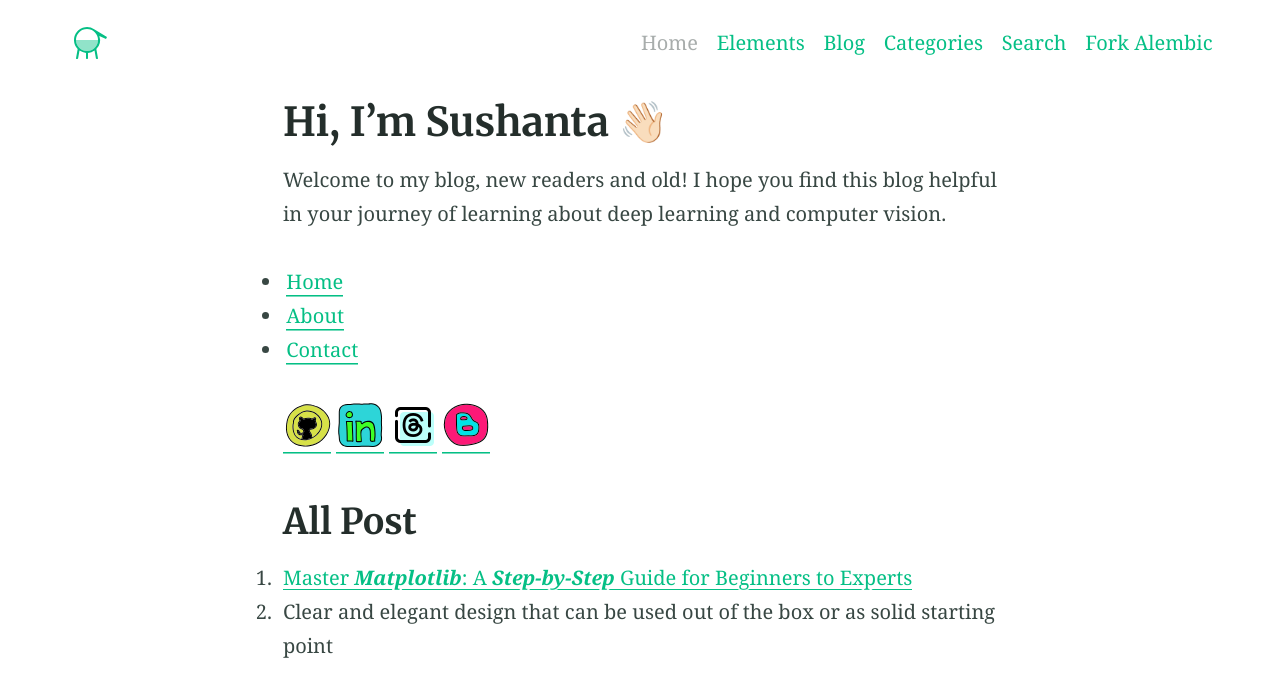
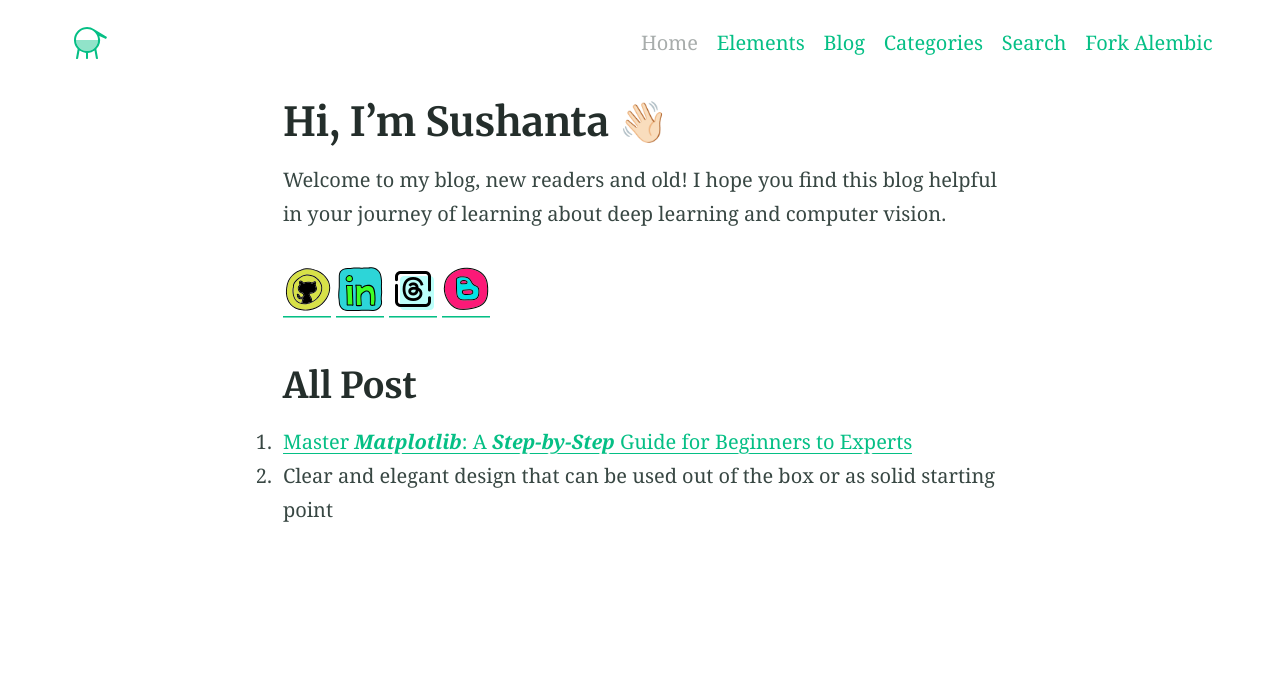
Before and after one commit to hi-sushanta/hi-sushanta.github.io, a Jekyll site: the page built from index.md, in a window 1280 px wide. Shown: the top 697 px of the page. Built offline with Jekyll 4.4.1, drawn with Linux system fonts in a browser that asks for light colours.

Commit message:
Update index.md

```diff
--- a/index.md
+++ b/index.md
@@ -5,14 +5,6 @@ excerpt: "Welcome to my blog, new readers and old! I hope you find this blog hel
 
 Welcome to my blog, new readers and old! I hope you find this blog helpful in your journey of learning about deep learning and computer vision.
 
-<nav class="nav">
-  <ul>
-    <li><a href="https://www.example1.com">Home</a></li>
-    <li><a href="https://www.example2.com">About</a></li>
-    <li><a href="https://www.example3.com">Contact</a></li>
-  </ul>
-</nav>
-
 [![""](icons8-github.svg)](https://github.com/hi-sushanta) [![""](icons8-linkedin.svg)](https://www.linkedin.com/in/sushanta-das-/) [![""](icon-threads.png)](https://www.threads.net/@hi_chiai) [![""](icon-blog.png)](https://hiwhy.io/)
 
 ## All Post
```
